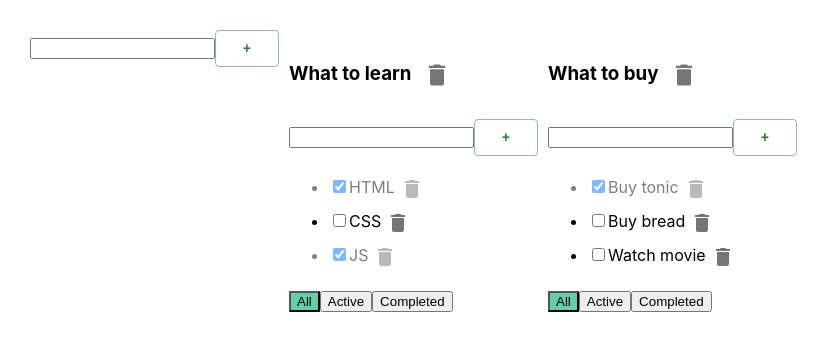
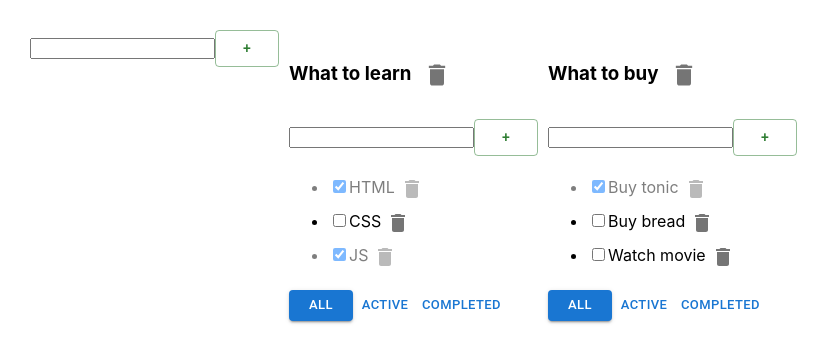
Before and after one commit to dktwho/2-todolist-ts-by-d, a React (Create React App) app: page / in a window 1280 px wide. Shown: the top 362 px of the page, without its empty margins (0-830 px from the left). Built offline with nearby package versions, Linux system fonts and the light colour scheme.

Commit message:
styled filters buttons

```diff
--- a/src/Todolist.tsx
+++ b/src/Todolist.tsx
@@ -4,7 +4,7 @@ import {AddItemForm} from "./AddItemForm";
 import {EditableSpan} from "./EditableSpan";
 
 import {Delete} from "@mui/icons-material";
-import {IconButton} from "@mui/material";
+import {Button, IconButton} from "@mui/material";
 
 
 export type TasksType = {
@@ -94,12 +94,13 @@ export const Todolist = ({
                 })}
             </ul>
             <div>
-                <button className={filter === 'all' ? 'active-filter' : ''} onClick={AllClickHandler}>All</button>
-                <button className={filter === 'active' ? 'active-filter' : ''} onClick={ActiveClickHandler}>Active
-                </button>
-                <button className={filter === 'completed' ? 'active-filter' : ''}
+                <Button size="small" variant={filter === 'all' ? 'contained' : 'text'}
+                        onClick={AllClickHandler}>All</Button>
+                <Button size="small" variant={filter === 'active' ? 'contained' : 'text'} onClick={ActiveClickHandler}>Active
+                </Button>
+                <Button size="small" variant={filter === 'completed' ? 'contained' : 'text'}
                         onClick={CompletedClickHandler}>Completed
-                </button>
+                </Button>
             </div>
         </div>
     )
```
